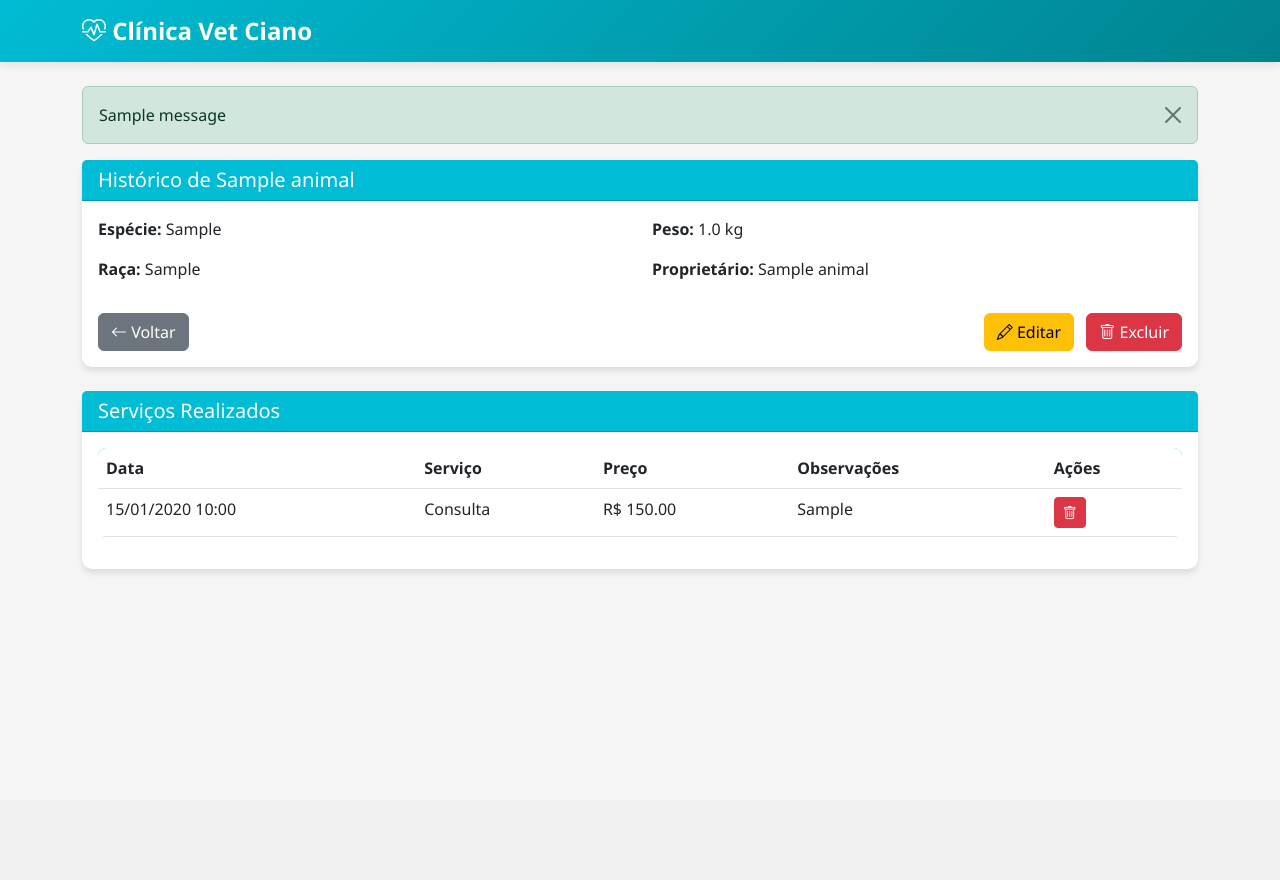
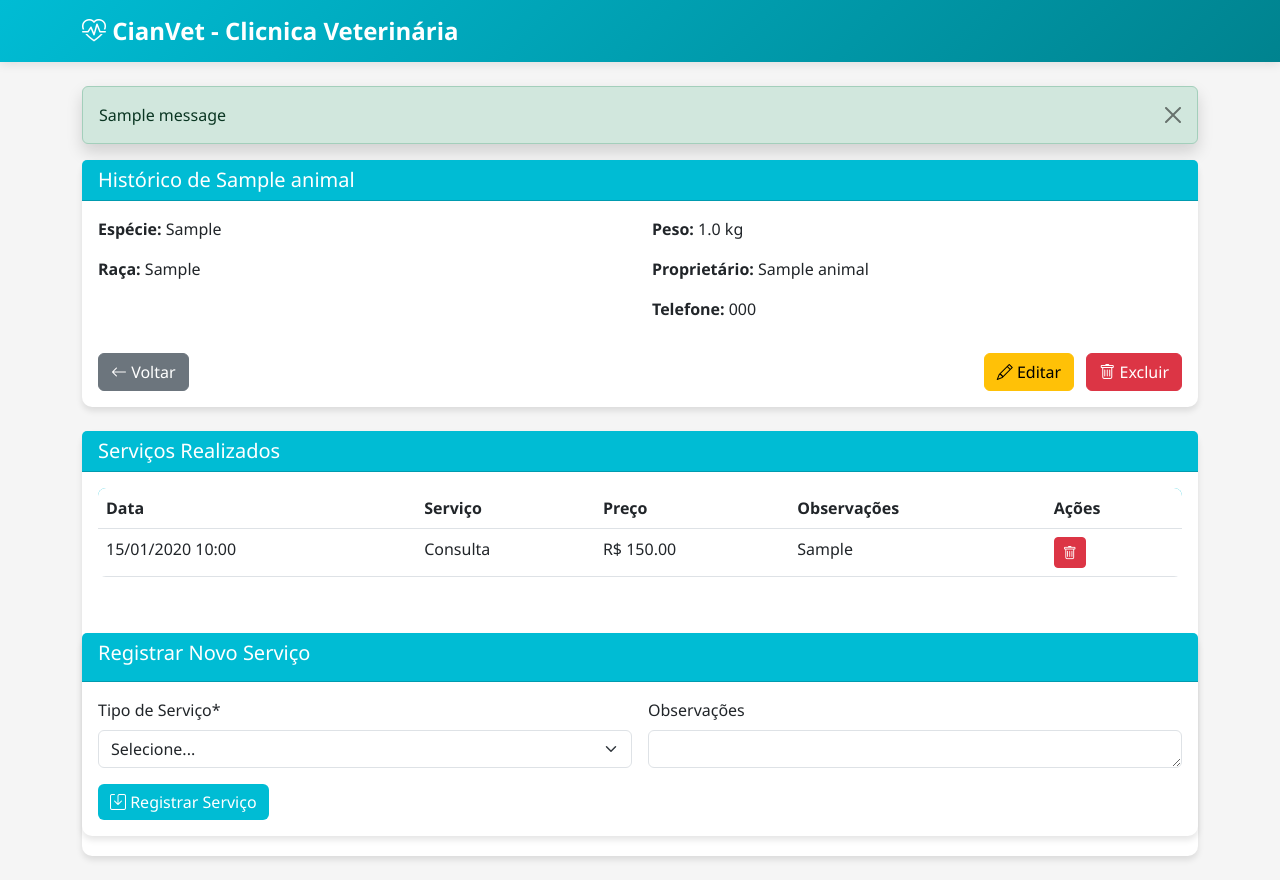
Before and after one commit to PauloDanielPardo/clinica-veterinaria, a Flask app: page /animal/1 in a window 1280 px wide. Before the commit the page ends 572 px from the top, so only its background shows below. Run offline with Flask 3, Linux system fonts and the light colour scheme; tables that the repository leaves empty hold one stand-in row (values such as "Sample post"); one stand-in notice (Sample message) is shown.

Commit message:
Finalização e Correção de Bugs

```diff
--- a/app.py
+++ b/app.py
@@ -17,7 +17,6 @@ db.init_app(app)
 # ------ Funções Auxiliares ------
 
 def formatar_telefone(telefone):
-    """Remove caracteres não numéricos e formata como (00) 00000-0000"""
     numeros = ''.join(filter(str.isdigit, telefone))
     if len(numeros) == 11:
         return f"({numeros[:2]}) {numeros[2:7]}-{numeros[7:]}"
@@ -142,7 +141,8 @@ def clear_flashes():
 @app.route('/animal/editar/<int:id>', methods=['GET', 'POST'])
 def editar_animal(id):
     animal = Animal.query.get_or_404(id)
-
+    if '_flashes' in session:  # Limpa mensagens anteriores
+        session.pop('_flashes', None)
     if request.method == 'POST':
         try:
             session.pop('_flashes', None) if '_flashes' in session else None
@@ -158,6 +158,7 @@ def editar_animal(id):
                 if '_flashes' in session:
                     session.pop('_flashes', None)
                 flash("❌ Telefone deve conter 10 ou 11 dígitos", "danger")
+
                 return render_template('editar_animal.html',
                                     animal=animal,
                                     form_data=request.form)
@@ -195,5 +196,5 @@ def criar_servicos_iniciais():
 if __name__ == '__main__':
     with app.app_context():
         db.create_all()
-        criar_servicos_iniciais()  # Cria os serviços automaticamente
+        criar_servicos_iniciais()
     app.run(debug=True)
--- a/templates/base.html
+++ b/templates/base.html
@@ -1,5 +1,6 @@
 <!DOCTYPE html>
 <html lang="pt-br">
+
 <head>
     <meta charset="UTF-8">
     <meta name="viewport" content="width=device-width, initial-scale=1.0">
@@ -8,11 +9,13 @@
     <link rel="stylesheet" href="https://cdn.jsdelivr.net/npm/bootstrap-icons@1.10.0/font/bootstrap-icons.css">
     <link rel="stylesheet" href="{{ url_for('static', filename='style.css') }}">
 </head>
+
 <body>
+
     <nav class="navbar navbar-expand-lg navbar-dark">
         <div class="container">
             <a class="navbar-brand" href="/">
-                <i class="bi bi-heart-pulse"></i> Clínica Vet Ciano
+                <i class="bi bi-heart-pulse"></i> CianVet - Clicnica Veterinária
             </a>
         </div>
     </nav>
@@ -34,4 +37,40 @@
 
     <script src="https://cdn.jsdelivr.net/npm/bootstrap@5.3.0/dist/js/bootstrap.bundle.min.js"></script>
 </body>
+<script>
+    document.addEventListener('DOMContentLoaded', function () {
+        const telefoneInputs = document.querySelectorAll('input[name="proprietario_telefone"]');
+
+        telefoneInputs.forEach(input => {
+            input.addEventListener('input', function (e) {
+                let value = e.target.value.replace(/\D/g, '');
+
+                if (value.length > 11) value = value.substring(0, 11);
+
+                if (value.length > 6) {
+                    value = value.replace(/^(\d{2})(\d{5})(\d{4}).*/, '($1) $2-$3');
+                } else if (value.length > 2) {
+                    value = value.replace(/^(\d{2})(\d{0,5})/, '($1) $2');
+                }
+
+                e.target.value = value;
+            });
+        });
+    });
+</script>
+<style>
+    .flash-messages {
+        position: fixed;
+        top: 20px;
+        right: 20px;
+        z-index: 10000;
+        max-width: 300px;
+    }
+
+    .alert {
+        box-shadow: 0 0.5rem 1rem rgba(0, 0, 0, 0.15);
+        margin-bottom: 1rem;
+    }
+</style>
+
 </html>
--- a/templates/historico.html
+++ b/templates/historico.html
@@ -8,6 +8,9 @@
 
     <div class="card-body">
         <div class="row">
+
+
+
             <div class="col-md-6">
                 <p><strong>Espécie:</strong> {{ animal.especie }}</p>
                 <p><strong>Raça:</strong> {{ animal.raca or 'Não informada' }}</p>
@@ -15,6 +18,7 @@
             <div class="col-md-6">
                 <p><strong>Peso:</strong> {{ animal.peso }} kg</p>
                 <p><strong>Proprietário:</strong> {{ animal.proprietario_nome }}</p>
+                <p><strong>Telefone:</strong> {{ animal.proprietario_telefone or 'Não informado' }}</p>
             </div>
         </div>
 
@@ -84,5 +88,36 @@
         <div class="alert alert-info">Nenhum serviço registrado</div>
         {% endif %}
     </div>
+    <div class="card mt-4">
+    <div class="card-header">
+        <h5>Registrar Novo Serviço</h5>
+    </div>
+    <div class="card-body">
+        <form method="POST" action="{{ url_for('novo_servico', animal_id=animal.id) }}">
+            <div class="row g-3">
+                <div class="col-md-6">
+                    <label class="form-label">Tipo de Serviço*</label>
+                    <select name="servico_id" class="form-select" required>
+                        <option value="">Selecione...</option>
+                        {% for servico in servicos %}
+                        <option value="{{ servico.id }}">
+                            {{ servico.tipo }} (R$ {{ "%.2f"|format(servico.preco) }})
+                        </option>
+                        {% endfor %}
+                    </select>
+                </div>
+                <div class="col-md-6">
+                    <label class="form-label">Observações</label>
+                    <textarea name="observacoes" class="form-control" rows="1"></textarea>
+                </div>
+                <div class="col-12">
+                    <button type="submit" class="btn btn-primary">
+                        <i class="bi bi-save"></i> Registrar Serviço
+                    </button>
+                </div>
+            </div>
+        </form>
+    </div>
+</div>
 </div>
 {% endblock %}
```
Also changed, not shown: templates/editar_animal.html (+1 -14 lines), README.md. Lines whose indentation alone changed are shown as unchanged.
